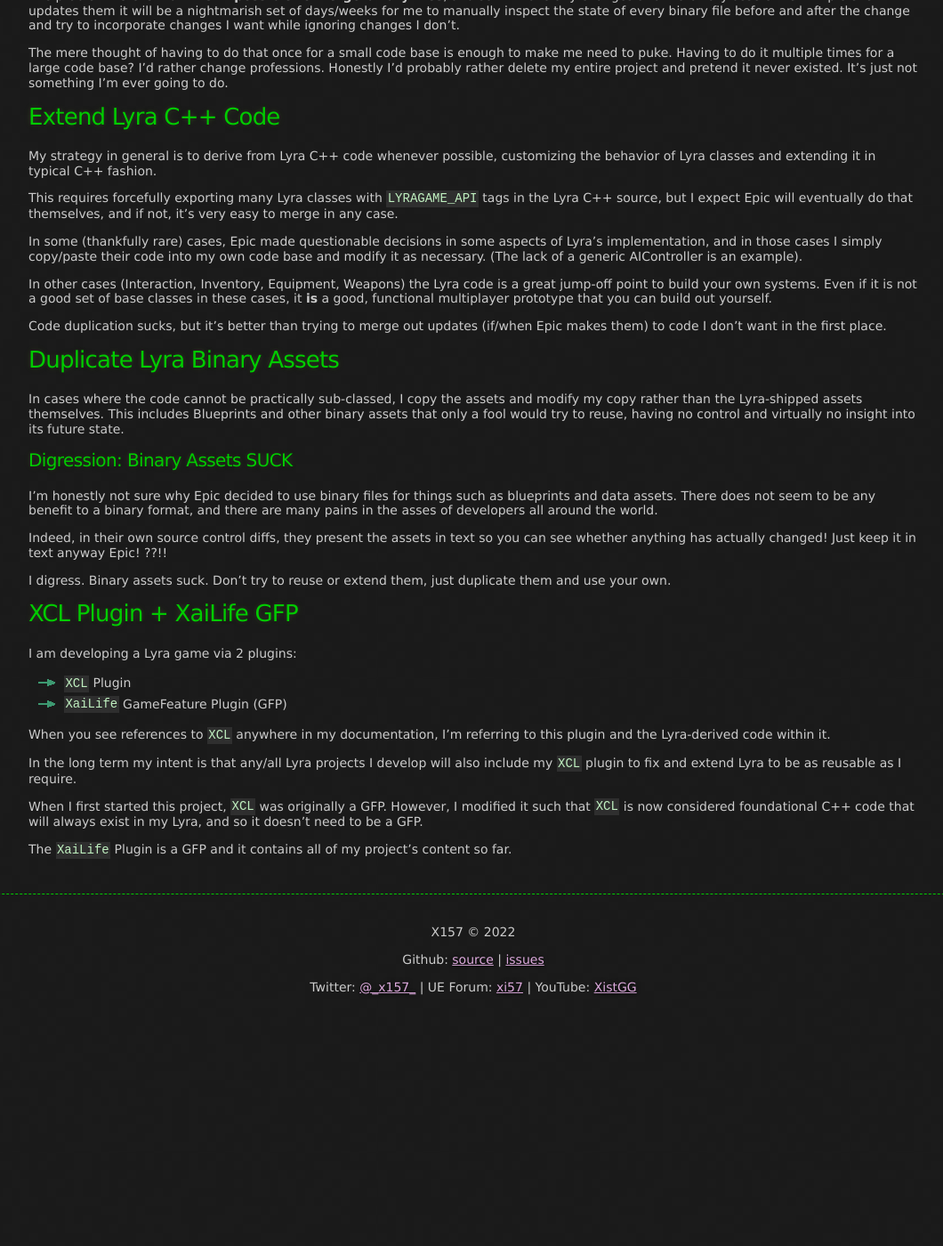
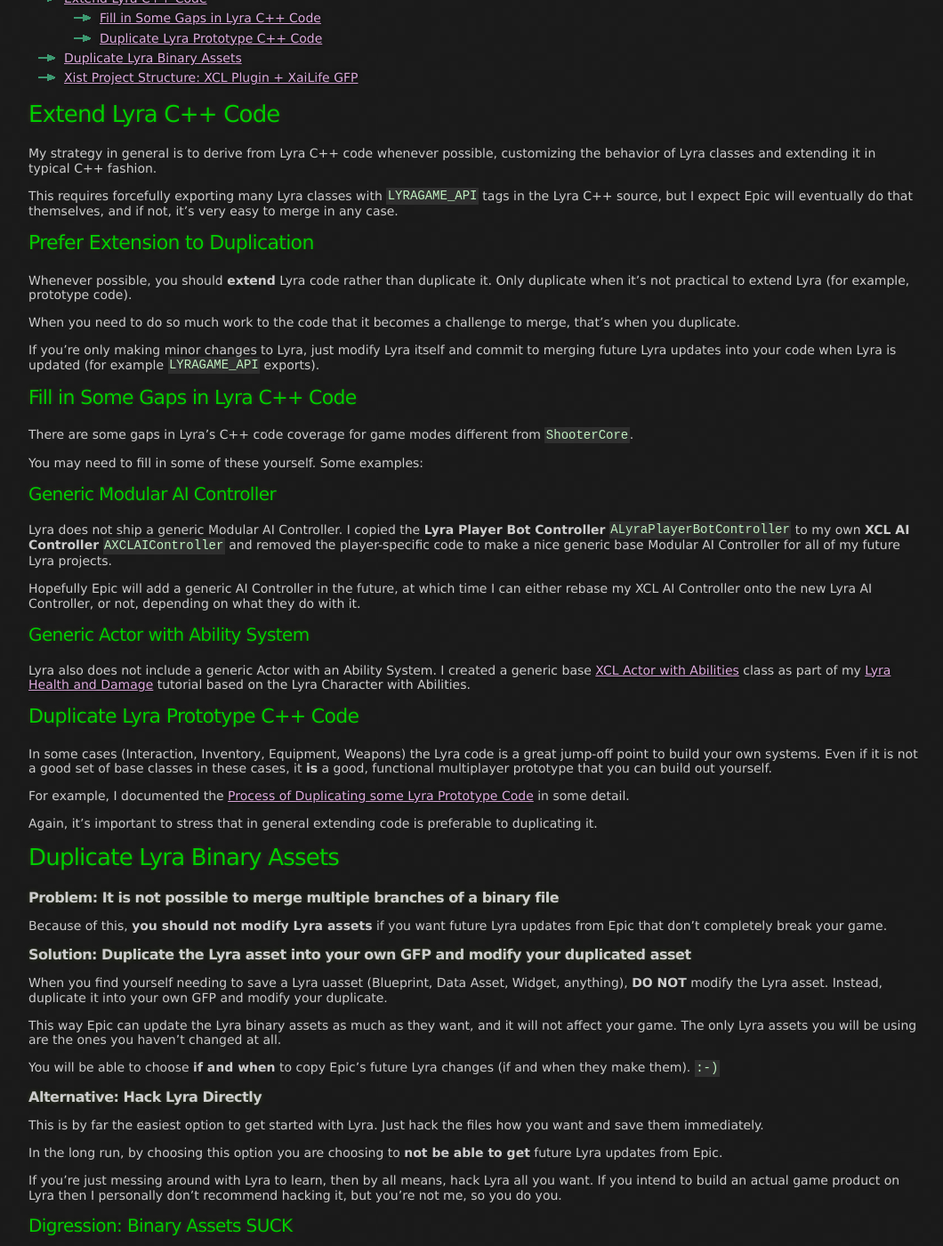
Before and after one commit to x157/x157.github.io, a Jekyll site: the page built from UE5/LyraStarterGame/Development-Considerations.md, in a window 1280 px wide and 1400 px high, scrolled down 302 px. Shown: the whole window at 89% size, without its empty margins (108-1168 px from the left). Built offline with Jekyll 4.4.1, drawn with Linux system fonts in a browser that asks for light colours; before the commit the page ends 1453 px from its top, so only the background shows below that; some of the changed text lies outside the part shown.

Commit message:
Iterate Development Considerations

```diff
--- a/UE5/LyraStarterGame/Development-Considerations.md
+++ b/UE5/LyraStarterGame/Development-Considerations.md
@@ -1,12 +1,8 @@
 ---
 title: "Extending LyraStarterGame: Development Considerations"
-description: "Considerations for developing a game based on LyraStarterGame"
-back_links:
-- link: /UE5/
-  name: UE5
-- link: /UE5/LyraStarterGame/
-  name: LyraStarterGame
-back_link_title: Development Considerations
+description: "Considerations for developing a game based on Lyra, including BP & UAsset duplication and native C++ extension and duplication"
+breadcrumb_path: "UE5/LyraStarterGame"
+breadcrumb_name: "Development Considerations"
 ---
 
 
@@ -20,19 +16,14 @@
 using, I want those.  If they add new features, I'd like to be able to
 implement them as easily as possible.
 
-The problem here is that **it is impossible to merge binary files**,
-and so if I make any changes at all to binary assets then if Epic ever
-updates them it will be a nightmarish set of days/weeks for me to manually
-inspect the state of every binary file before and after the change and try
-to incorporate changes I want while ignoring changes I don't.
-
-The mere thought of having to do that once for a small code base is
-enough to make me need to puke.  Having to do it multiple times for a
-large code base?  I'd rather change professions.  Honestly I'd probably
-rather delete my entire project and pretend it never existed.
-It's just not something I'm ever going to do.
+- [Extend Lyra C++ Code](#ExtendCPP)
+  - [Fill in Some Gaps in Lyra C++ Code](#FillInCPPGaps)
+  - [Duplicate Lyra Prototype C++ Code](#DuplicatePrototypeCpp)
+- [Duplicate Lyra Binary Assets](#DuplicateAssets)
+- [Xist Project Structure: XCL Plugin + XaiLife GFP](#Structure)
 
 
+<a id='ExtendCPP'></a>
 ## Extend Lyra C++ Code
 
 My strategy in general is to derive from Lyra C++ code whenever possible,
@@ -43,26 +34,104 @@
 in the Lyra C++ source, but I expect Epic will eventually do that themselves,
 and if not, it's very easy to merge in any case.
 
-In some (thankfully rare) cases, Epic made questionable decisions in some
-aspects of Lyra's implementation, and in those cases I simply copy/paste
-their code into my own code base and modify it as necessary. (The lack of
-a generic AIController is an example).
+### Prefer Extension to Duplication
 
-In other cases (Interaction, Inventory, Equipment, Weapons) the Lyra code
+Whenever possible, you should **extend** Lyra code rather than duplicate it.
+Only duplicate when it's not practical to extend Lyra
+(for example, prototype code).
+
+When you need to do so much work to the code
+that it becomes a challenge to merge, that's when you duplicate.
+
+If you're only making minor changes to Lyra, just modify Lyra itself and commit to
+merging future Lyra updates into your code when Lyra is updated
+(for example `LYRAGAME_API` exports).
+
+<a id='FillInCPPGaps'></a>
+### Fill in Some Gaps in Lyra C++ Code
+
+There are some gaps in Lyra's C++ code coverage for game modes different from `ShooterCore`.
+
+You may need to fill in some of these yourself.  Some examples:
+
+#### Generic Modular AI Controller
+
+Lyra does not ship a generic Modular AI Controller.
+I copied the
+**Lyra Player Bot Controller** `ALyraPlayerBotController`
+to my own
+**XCL AI Controller** `AXCLAIController`
+and removed the player-specific code to make a nice generic base
+Modular AI Controller for all of my future Lyra projects.
+
+Hopefully Epic will add a generic AI Controller in the future,
+at which time I can either rebase my XCL AI Controller onto the new
+Lyra AI Controller, or not, depending on what they do with it.
+
+#### Generic Actor with Ability System
+
+Lyra also does not include a generic Actor with an Ability System.
+I created a generic base
+[XCL Actor with Abilities](https://github.com/x157/Lyra-ActorWithAbilities)
+class as part of my
+[Lyra Health and Damage](https://x157.github.io/UE5/LyraStarterGame/Health-and-Damage/)
+tutorial based on the Lyra Character with Abilities.
+
+<a id='DuplicatePrototypeCpp'></a>
+### Duplicate Lyra Prototype C++ Code
+
+In some cases (Interaction, Inventory, Equipment, Weapons) the Lyra code
 is a great jump-off point to build your own systems.  Even if it is not a good
 set of base classes in these cases, it **is** a good, functional multiplayer prototype
 that you can build out yourself.
 
-Code duplication sucks, but it's better than trying to merge out
-updates (if/when Epic makes them) to code I don't want in the first place.
+For example, I documented the
+[Process of Duplicating some Lyra Prototype Code](http://localhost:4000/UE5/LyraStarterGame/Inventory/#DuplicateToExtend)
+in some detail.
+
+Again, it's important to stress that in general extending code is preferable
+to duplicating it.
 
 
+<a id='DuplicateAssets'></a>
 ## Duplicate Lyra Binary Assets
 
-In cases where the code cannot be practically sub-classed, I copy the assets and
-modify my copy rather than the Lyra-shipped assets themselves. This
-includes Blueprints and other binary assets that only a fool would try to
-reuse, having no control and virtually no insight into its future state.
+###### Problem: It is not possible to merge multiple branches of a binary file
+
+Because of this,
+**you should not modify Lyra assets**
+if you want future Lyra updates from Epic
+that don't completely break your game.
+
+###### Solution: Duplicate the Lyra asset into your own GFP and modify your duplicated asset
+
+When you find yourself needing to save a Lyra uasset
+(Blueprint, Data Asset, Widget, anything),
+**DO NOT** modify the Lyra asset.
+Instead, duplicate it into your own GFP and modify your duplicate.
+
+This way Epic can update the Lyra binary assets as much as they want,
+and it will not affect your game.  The only Lyra assets you will be using
+are the ones you haven't changed at all.
+
+You will be able to choose **if and when**
+to copy Epic's future Lyra changes (if and when they make them).
+`:-)`
+
+###### Alternative: Hack Lyra Directly
+
+This is by far the easiest option to get started with Lyra.
+Just hack the files how you want and save them immediately.
+
+In the long run, by choosing this option you are choosing to
+**not be able to get** future Lyra updates from Epic.
+
+If you're just messing around with Lyra to learn, then by all means,
+hack Lyra all you want.
+If you intend to build an actual game product on Lyra then
+I personally don't recommend hacking it, but you're not me,
+so you do you.
+
 
 #### Digression: Binary Assets SUCK
 
@@ -71,30 +140,30 @@
 binary format, and there are many pains in the asses of developers all around
 the world.
 
-Indeed, in their own source control diffs, they present the assets in text
-so you can see whether anything has actually changed!  Just
-keep it in text anyway Epic!  ??!!
-
 I digress.  Binary assets suck.  Don't try to reuse or extend them, just
 duplicate them and use your own.
 
 
+<a id='Structure'></a>
 ## XCL Plugin + XaiLife GFP
 
 I am developing a Lyra game via 2 plugins:
 
-- `XCL` Plugin
+- `XCL` Plugin (Xist Core Lyra)
+  - Foundational C++ code (derived from Lyra)
 - `XaiLife` GameFeature Plugin (GFP)
+  - Configs
+  - Content
 
 When you see references to `XCL` anywhere in my documentation, I'm referring
 to this plugin and the Lyra-derived code within it.
 
 In the long term my intent is that any/all Lyra projects I develop will
-also include my `XCL` plugin to fix and extend Lyra to be as reusable
+also include my Xist Core Lyra plugin (`XCL`) to fix and extend Lyra to be as reusable
 as I require.
 
 When I first started this project, `XCL` was originally a GFP.  However, I modified
 it such that `XCL` is now considered foundational C++ code that will always exist
 in my Lyra, and so it doesn't need to be a GFP.
 
-The `XaiLife` Plugin is a GFP and it contains all of my project's content so far.
+The `XaiLife` Plugin is a GFP and contains all of my project's content so far.
```
